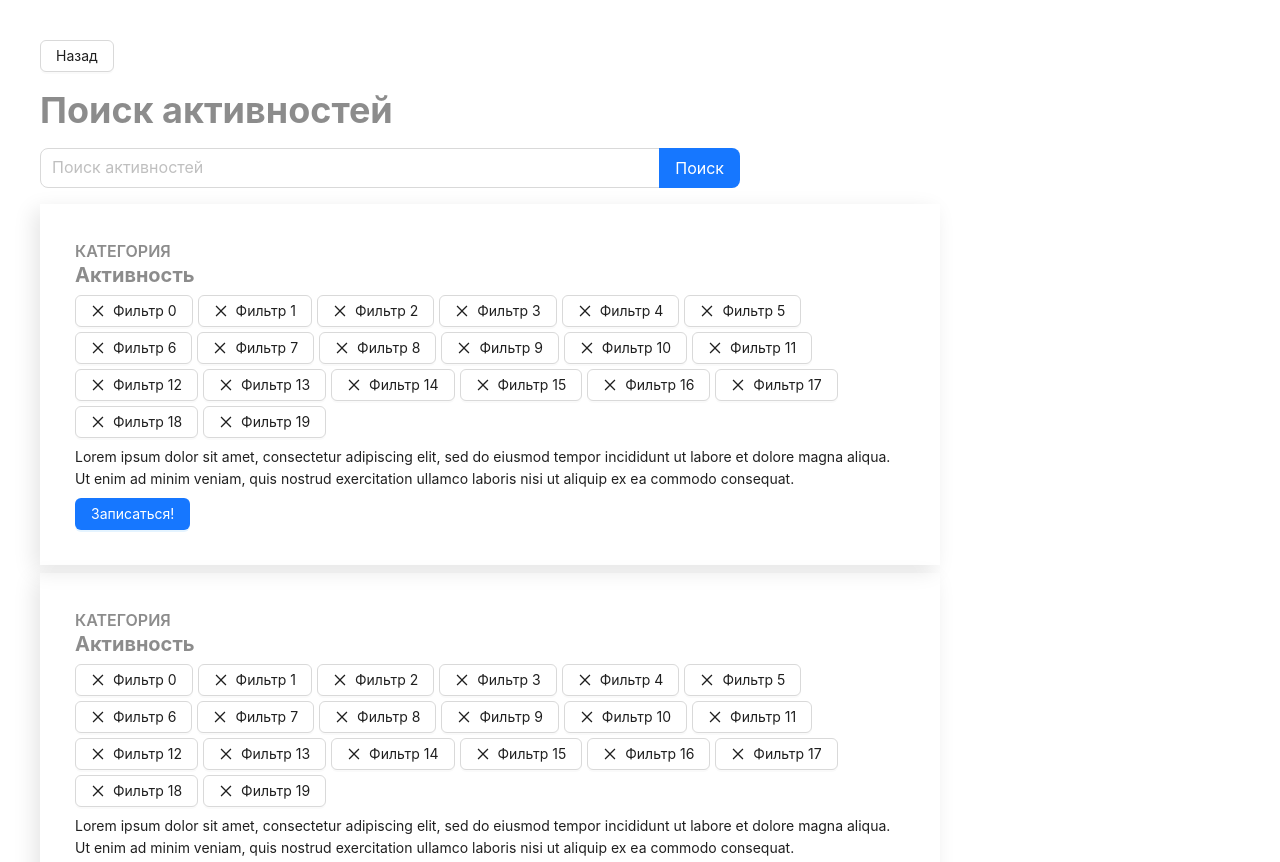
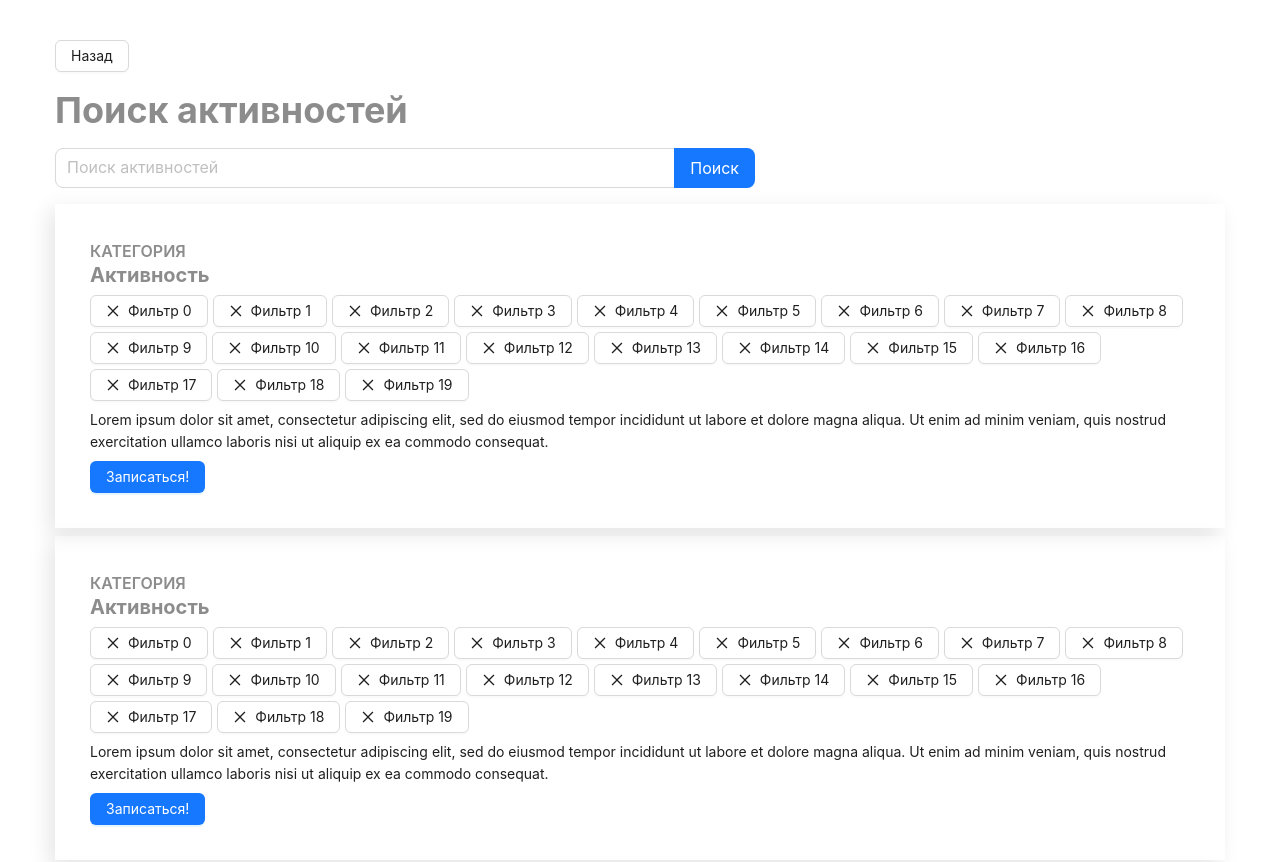
Before and after one commit to stalink456/task-19, a React app: page /search-activities in a window 1280 px wide. Shown: the top 862 px of the page. Built offline with nearby package versions, Linux system fonts and the light colour scheme.

Commit message:
added adaptive for search-activities component

```diff
--- a/src/app.module.css
+++ b/src/app.module.css
@@ -1,3 +1,3 @@
-.app {
+/* .app {
   height: 100vh;
-}
+} */
--- a/src/components/card/card.module.css
+++ b/src/components/card/card.module.css
@@ -1,5 +1,5 @@
 .card {
-  width: 900px;
+  width: 100%;
   padding: 35px;
   box-shadow: -6px 6px 20px rgba(0, 0, 0, 0.1);
 }
--- a/src/pages/search-activities/search-activities.module.css
+++ b/src/pages/search-activities/search-activities.module.css
@@ -1,4 +1,8 @@
 @import '../../css/variables.css';
+
+.search_activities {
+  padding: 0px 15px;
+}
 
 .search_activities__text {
   font-weight: 700;
@@ -11,3 +15,9 @@
 .search_activities__search_button {
   width: 700px;
 }
+
+@media (width <= 1065px) {
+  .search_activities__search_button {
+    width: 100%;
+  }
+}
--- a/src/pages/search-activities/search-activities.tsx
+++ b/src/pages/search-activities/search-activities.tsx
@@ -12,7 +12,11 @@ export const SearchActivities: React.FC = () => {
 
   return (
     <Page>
-      <Space direction='vertical' size={16}>
+      <Space
+        direction='vertical'
+        size={16}
+        className={styles.search_activities}
+      >
         <BackButton />
         <Typography.Text
           type='secondary'
```
